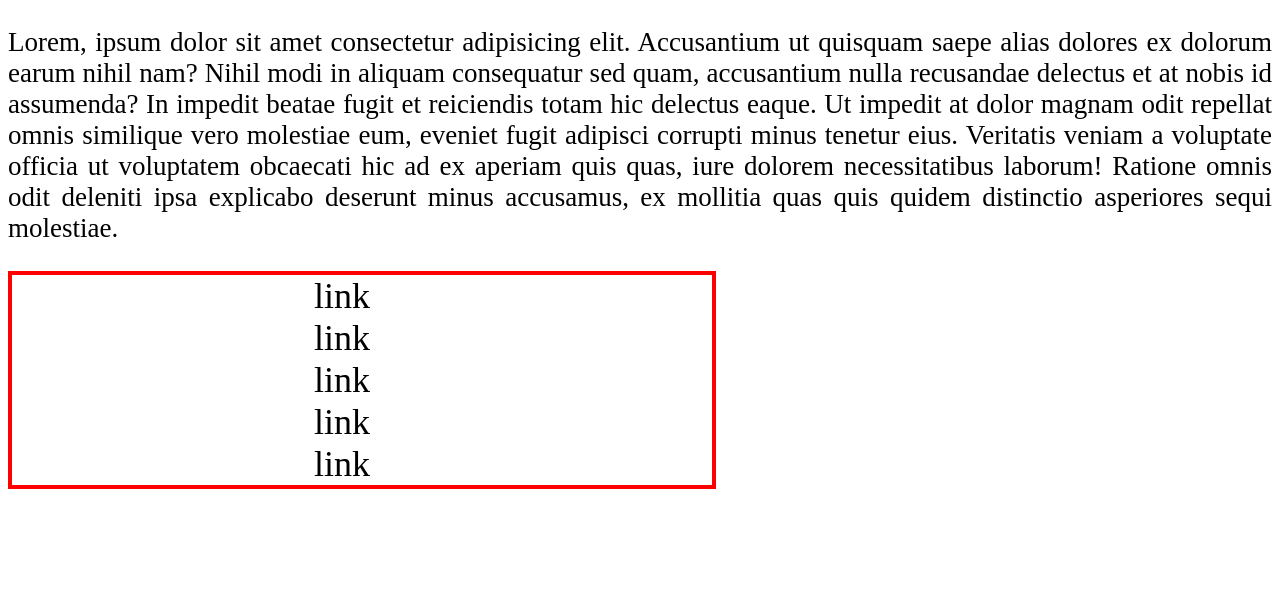
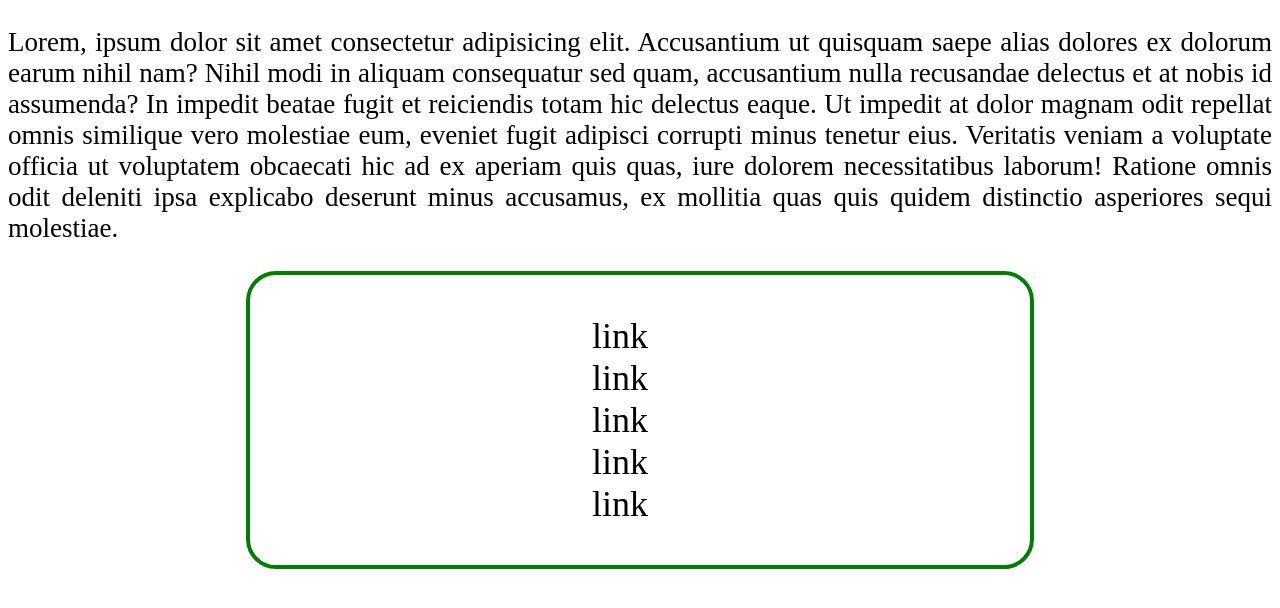
Before and after one commit to noviycoder/firstproject, a plain HTML site: page index.html in a window 1280 px wide. Drawn offline with Linux system fonts and the light colour scheme.

Commit message:
Change the style

```diff
--- a/style.css
+++ b/style.css
@@ -10,10 +10,11 @@
     text-align: center;
     background-color: rgba(255, 255, 255, 0.5);
     /* margin: auto; */
-    border: 4px solid red;
+    border: 4px solid green;
+    padding: 40px;
+    border-radius: 30px;
     list-style: none;
-    /* margin: 0; */
-    padding: 0;
+    margin: 0 auto;
     /* display: flex; */
     /* justify-content: center; */
 }
```
